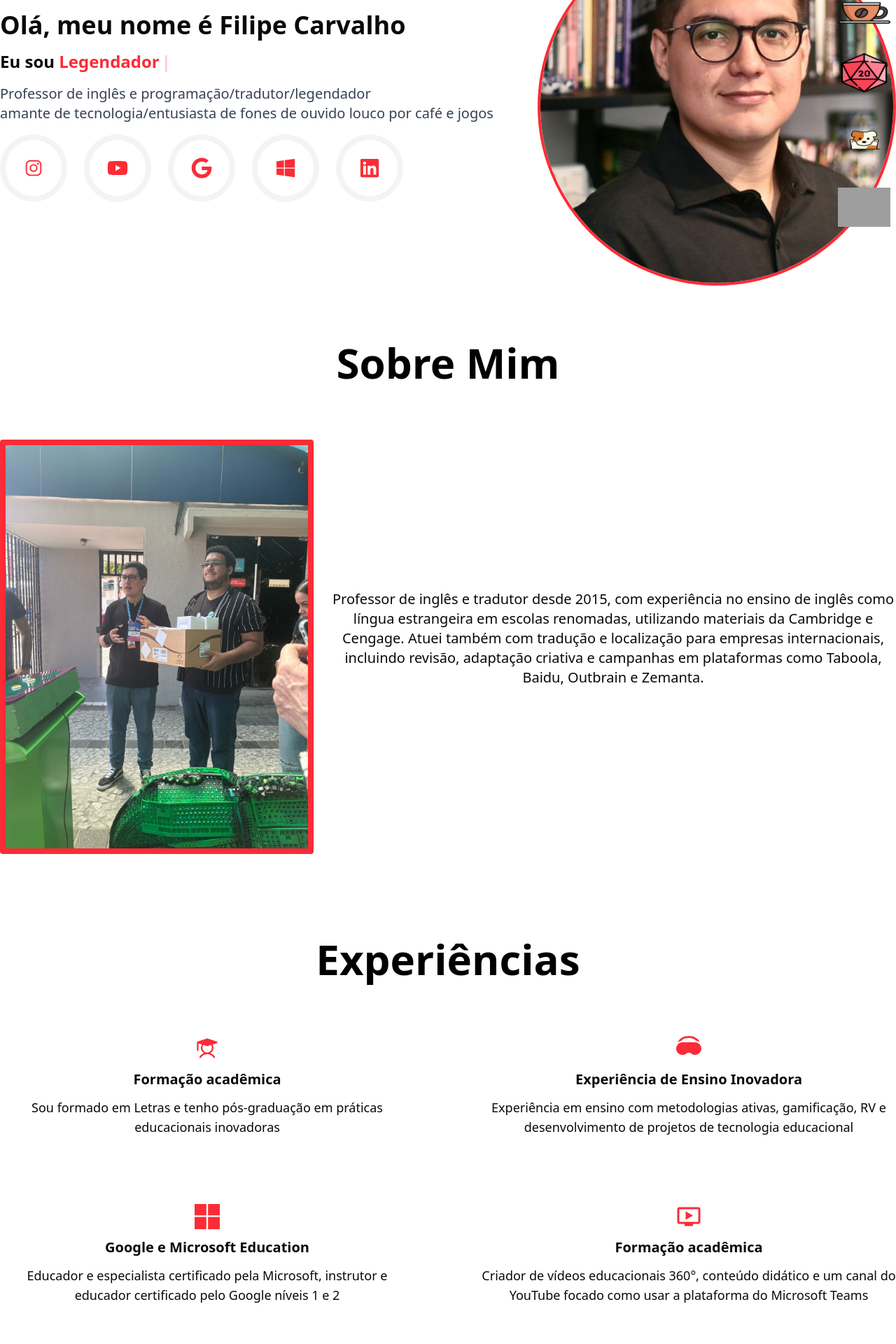
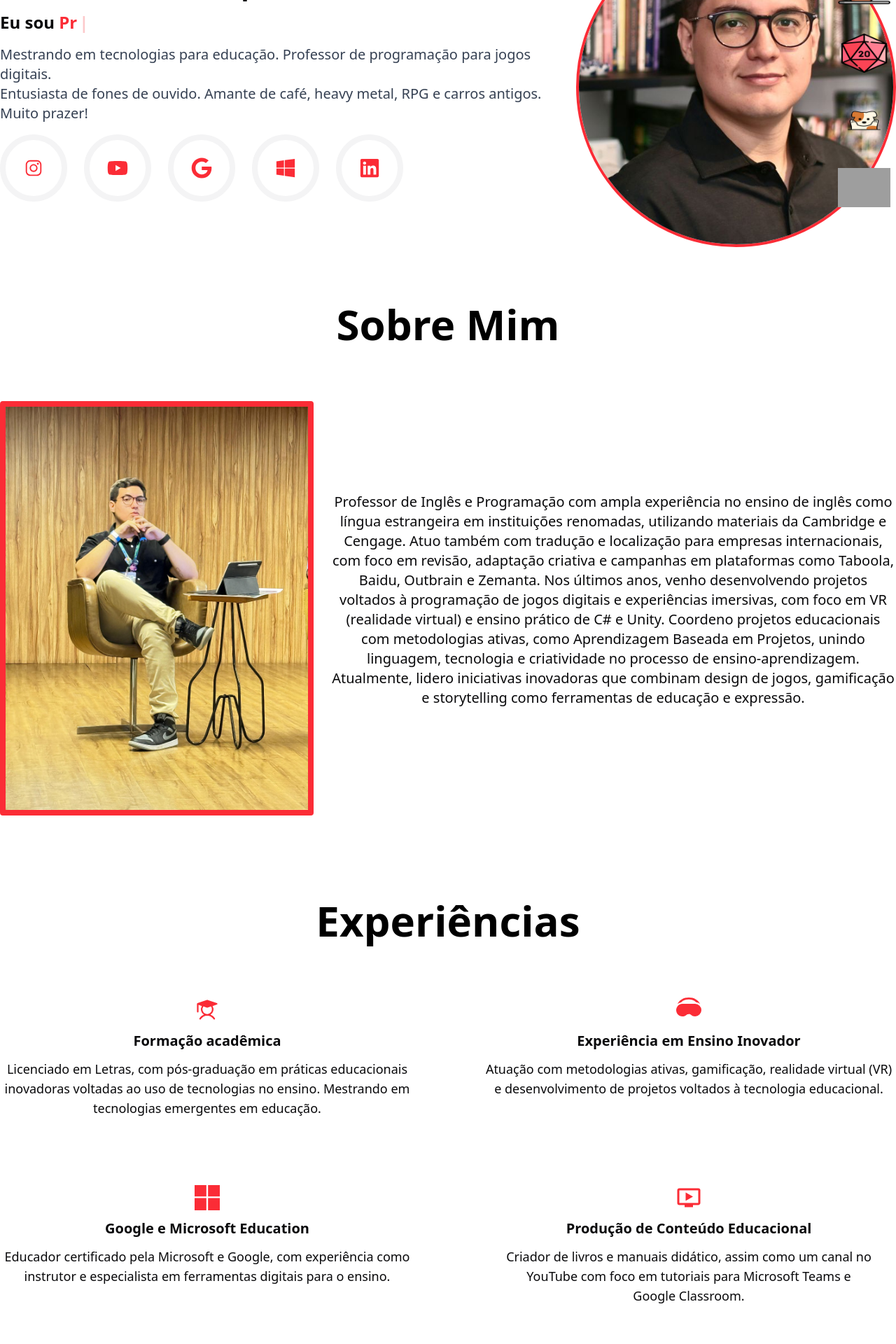
Before and after one commit to arthur-Gsilva/lipecarvalho, a Next.js app: page / in a window 1280 px wide. Shown: the part 200-2120 px from the top of the page at 70% size. Built offline with nearby package versions, Linux system fonts and the light colour scheme; grey boxes are pictures that could not be loaded.

Commit message:
alteração em textos e imagens

```diff
--- a/src/components/Footer.tsx
+++ b/src/components/Footer.tsx
@@ -13,12 +13,8 @@ export const Footer = () => {
             <div className="container px-6 md:px-0 mx-auto mt-10 py-4 md:py-10">
                 <div className="flex flex-col lg:flex-row w-full justify-between gap-8">
                     <div className="flex flex-col md:flex-row justify-between w-full flex-1 md:gap-12">
-                        <div>
-                            <Title
-                                english="Contact Me"
-                                portuguese="Fale Comigo"
-                                bgwhite
-                            />
+                        <div className="flex items-center">
+                            <img src="LOGO.png" alt="Logo principal" className="h-auto w-1/2"/>
                         </div>
                         <div className="flex justify-center items-center gap-5">
                             <div className="h-full w-[1px] rounded-md bg-white"></div>
--- a/src/components/aboutme/AboutMe.tsx
+++ b/src/components/aboutme/AboutMe.tsx
@@ -7,9 +7,9 @@ export const AboutMe = () => {
 
     const { language } = useLanguage()
 
-    const englishText = "English teacher and translator since 2015, with experience in teaching English as a foreign language using Cambridge and Cengage materials. I’ve also worked with international companies on translation, localization, editing, and creative campaigns for platforms like Taboola, Baidu, Outbrain, and Zemanta."
+    const englishText = "English and Programming teacher with extensive experience in teaching English as a foreign language at renowned institutions, using Cambridge and Cengage materials. I also work with translation and localization for international companies, focusing on editing, creative adaptation, and digital campaigns on platforms such as Taboola, Baidu, Outbrain, and Zemanta. In recent years, I have been developing projects focused on game programming and immersive experiences, with an emphasis on VR (virtual reality) and hands-on teaching of C# and Unity. I coordinate educational projects using active learning methodologies, such as Project-Based Learning, integrating language, technology, and creativity in the teaching-learning process. Currently, I lead innovative initiatives that combine game design, gamification, and storytelling as tools for education and creative expression."
 
-    const portugueseText = "Professor de inglês e tradutor desde 2015, com experiência no ensino de inglês como língua estrangeira em escolas renomadas, utilizando materiais da Cambridge e Cengage. Atuei também com tradução e localização para empresas internacionais, incluindo revisão, adaptação criativa e campanhas em plataformas como Taboola, Baidu, Outbrain e Zemanta."
+    const portugueseText = "Professor de Inglês e Programação com ampla experiência no ensino de inglês como língua estrangeira em instituições renomadas, utilizando materiais da Cambridge e Cengage. Atuo também com tradução e localização para empresas internacionais, com foco em revisão, adaptação criativa e campanhas em plataformas como Taboola, Baidu, Outbrain e Zemanta. Nos últimos anos, venho desenvolvendo projetos voltados à programação de jogos digitais e experiências imersivas, com foco em VR (realidade virtual) e ensino prático de C# e Unity. Coordeno projetos educacionais com metodologias ativas, como Aprendizagem Baseada em Projetos, unindo linguagem, tecnologia e criatividade no processo de ensino-aprendizagem. Atualmente, lidero iniciativas inovadoras que combinam design de jogos, gamificação e storytelling como ferramentas de educação e expressão."
 
     return(
         <div className="container px-6 md:px-0 mx-auto mt-10 pb-10">
@@ -21,7 +21,7 @@ export const AboutMe = () => {
 
             <div className="flex flex-col md:flex-row gap-6 items-center">
                 <img
-                    src="./nochico.jpg"
+                    src="./about-me.jpg"
                     alt="Foto minha working"
                     className=" w-[80%] md:w-[35%]  border-8 border-primary rounded-sm"
                 />
--- a/src/components/cards/BadgeCard.tsx
+++ b/src/components/cards/BadgeCard.tsx
@@ -10,7 +10,7 @@ export const BadgeCard = ({ data }: Props) => {
             <div className="flex flex-col items-center gap-3">
                 <img src={data.image} alt="imagem do certificado" className="h-auto w-full rounded-md"/>
 
-                <h3 className="text-lg font-bold text-center">{data.title}</h3>
+                <h3 className="text-lg font-bold text-center uppercase">{data.title}</h3>
 
                 <h4 className="text-center">{data.year}</h4>
             </div>
--- a/src/components/cards/CertificateCard.tsx
+++ b/src/components/cards/CertificateCard.tsx
@@ -19,7 +19,7 @@ export const CertificateCard = ({ data, certificate }: Props) => {
             <div className="flex flex-col justify-between h-full items-center gap-6 ">
                 <img src={data.image} alt="imagem do certificado" className="h-auto w-full rounded-md"/>
 
-                <h3 className="text-sm md:text-md font-bold text-center">
+                <h3 className="text-sm md:text-md font-bold text-center uppercase">
                     {language === 'pt-br' ? data.portugueseTitle : data.englishTitle}
                 </h3>
 
--- a/src/components/home/Banner.tsx
+++ b/src/components/home/Banner.tsx
@@ -12,8 +12,9 @@ import { useLanguage } from "@/context/LangContext";
 
 export const Banner = () => {
 
-    const englishText = 'English and programming teacher/translator/subtitler <br /> tech lover/headphone enthusiast crazy about coffee and games'
-    const portugueseText = `Professor de inglês e programação/tradutor/legendador <br /> amante de tecnologia/entusiasta de fones de ouvido louco por café e jogos`
+    const englishText = 'Master’s student in educational technologies. Game programming professor. English teacher. <br /> Headphone enthusiast. Coffee lover, heavy metal fan, RPG nerd, and vintage car admirer. Nice to meet you!'
+    const portugueseText = `Mestrando em tecnologias para educação. Professor de programação para jogos digitais.  <br /> Entusiasta de fones de ouvido. Amante de café, heavy metal, RPG e carros antigos. Muito prazer!
+`
 
     const { language } = useLanguage()
 
@@ -21,7 +22,7 @@ export const Banner = () => {
         <div className="relative">
             <div className="container px-6 md:px-0 mt-8 flex flex-col-reverse md:flex-row mx-auto justify-between items-center gap-4">
                 <div className="flex flex-col gap-4">
-                    <h1 className="text-xl sm:text-2xl md:text-4xl font-bold">{language === 'pt-br' ? 'Olá, meu nome é' : 'Hello, my name is'} Filipe Carvalho</h1>
+                    <h1 className="text-xl sm:text-2xl md:text-4xl font-bold">{language === 'pt-br' ? 'Olá, meu nome é' : 'Hello, my name is'} Lipe</h1>
 
                     <JobWritter />
 
--- a/src/components/home/JobWritter.tsx
+++ b/src/components/home/JobWritter.tsx
@@ -7,20 +7,20 @@ export const JobWritter = () => {
 
   const { language } = useLanguage()
 
-  const english = ['English Professor', 'Subtitler', 'Translater']
-  const portuguese = ['Professor de inglês', 'Legendador', 'Tradutor']
+  const english = ['English Professor', 'Programming teacher', 'Translator', 'Writer', 'Game Developer']
+  const portuguese = ['Professor de inglês', 'Professor de programação', 'Tradutor', 'Escritor', 'Desenvolvedor de Jogos']
 
   return (
     <h4 className="text-2xl font-bold">
-      {language === 'pt-br' ? 'Eu sou' : 'I am'}{' '}
+      {language === 'pt-br' ? 'Eu sou' : 'I am a'}{' '}
       <span className="text-primary">
         <Typewriter
           words={language === 'pt-br' ? portuguese : english}
           loop={true}
           cursor
           cursorStyle="|"
-          typeSpeed={70}
-          deleteSpeed={50}
+          typeSpeed={30}
+          deleteSpeed={40}
           delaySpeed={1500}
         />
       </span>
--- a/src/data/experiences.ts
+++ b/src/data/experiences.ts
@@ -18,32 +18,32 @@ export const experiences: Experience[] = [
         id: 1,
         englishTitle: 'Academic Background',
         portugueseTitle: "Formação acadêmica",
-        englishText: 'i have a degree in literature and a postgraduate qualification in innovative educational pratices',
-        portugueseText: "Sou formado em Letras e tenho pós-graduação em práticas educacionais inovadoras",
+        englishText: 'Degree in Languages (Letras) with a postgraduate diploma in innovative educational practices focused on the use of technology in teaching. Currently pursuing a Master’s degree in Emerging Technologies in Education.',
+        portugueseText: "Licenciado em Letras, com pós-graduação em práticas educacionais inovadoras voltadas ao uso de tecnologias no ensino. Mestrando em tecnologias emergentes em educação.",
         icon: PiStudentFill
     },
     {
         id: 2,
         englishTitle: 'Innovative Teaching Experience',
-        portugueseTitle: "Experiência de Ensino Inovadora",
-        englishText: 'Experienced in teaching with active methodologies, gamification, VR and developing educational technology projects',
-        portugueseText: "Experiência em ensino com metodologias ativas, gamificação, RV e desenvolvimento de projetos de tecnologia educacional",
+        portugueseTitle: "Experiência em Ensino Inovador",
+        englishText: 'Experience with active learning methodologies, gamification, virtual reality (VR), and the development of educational technology projects.',
+        portugueseText: "Atuação com metodologias ativas, gamificação, realidade virtual (VR) e desenvolvimento de projetos voltados à tecnologia educacional.",
         icon: BsHeadsetVr
     },
     {
         id: 3,
         englishTitle: 'Google and Microsoft Education',
         portugueseTitle: "Google e Microsoft Education",
-        englishText: 'Microsoft Certified Educator and Expert, Google Certified Trainer and Educator Levels 1 and 2',
-        portugueseText: "Educador e especialista certificado pela Microsoft, instrutor e educador certificado pelo Google níveis 1 e 2",
+        englishText: 'Certified educator by both Microsoft and Google, with solid experience as an instructor and specialist in digital tools for education.',
+        portugueseText: "Educador certificado pela Microsoft e Google, com experiência como instrutor e especialista em ferramentas digitais para o ensino.",
         icon: BsMicrosoft
     },
     {
         id: 4,
-        englishTitle: 'Academic Background',
-        portugueseTitle: "Formação acadêmica",
-        englishText: 'Create 360°  educational videos, teaching content, and a Youtube channel  focused on how to use the platform Microsoft Teams',
-        portugueseText: "Criador de vídeos educacionais 360°, conteúdo didático e um canal do YouTube focado como usar a plataforma do Microsoft Teams",
+        englishTitle: 'Educational Content Creation',
+        portugueseTitle: "Produção de Conteúdo Educacional",
+        englishText: 'Author of educational books and teaching guides, as well as creator of a YouTube channel focused on tutorials for Microsoft Teams and Google Classroom.',
+        portugueseText: "Criador de livros e manuais didático, assim como um canal no YouTube com foco em tutoriais para Microsoft Teams e Google Classroom.",
         icon: MdOndemandVideo
     },
 ]
```
Also changed, not shown: public/LOGO.png (added), public/about-me.jpg (added).
